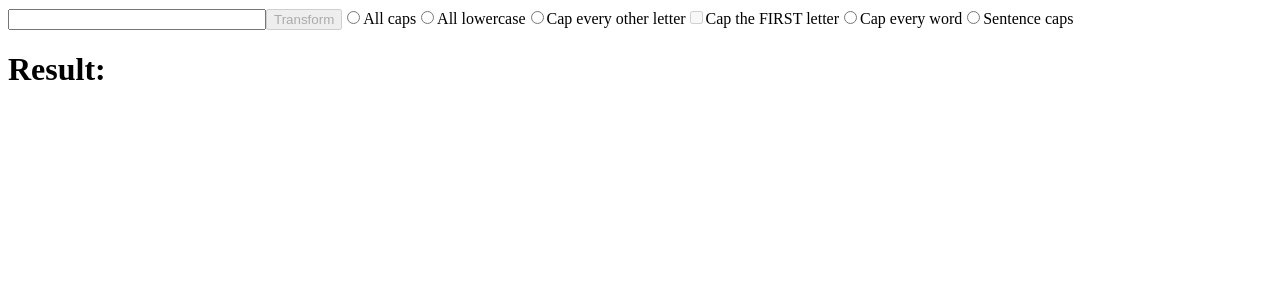
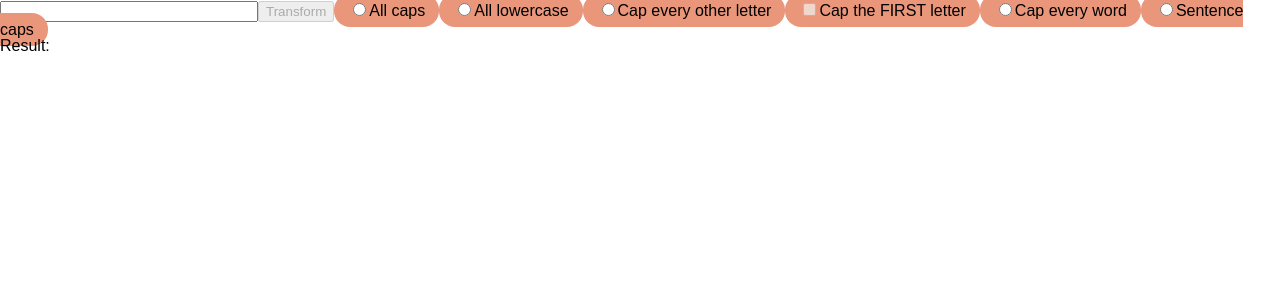
Before and after one commit to letmeeatbrioche/capitalization-app, a Next.js app: page / in a window 1280 px wide. Shown: the top 300 px of the page. Built offline with nearby package versions, Linux system fonts and the light colour scheme.

Commit message:
Add page structuring styles

```diff
--- a/src/app/globals.css
+++ b/src/app/globals.css
@@ -0,0 +1,130 @@
+/* http://meyerweb.com/eric/tools/css/reset/
+   v2.0 | 20110126
+   License: none (public domain)
+*/
+
+html, body, div, span, applet, object, iframe,
+h1, h2, h3, h4, h5, h6, p, blockquote, pre,
+a, abbr, acronym, address, big, cite, code,
+del, dfn, em, img, ins, kbd, q, s, samp,
+small, strike, strong, sub, sup, tt, var,
+b, u, i, center,
+dl, dt, dd, ol, ul, li,
+fieldset, form, label, legend,
+table, caption, tbody, tfoot, thead, tr, th, td,
+article, aside, canvas, details, embed,
+figure, figcaption, footer, header, hgroup,
+menu, nav, output, ruby, section, summary,
+time, mark, audio, video {
+	margin: 0;
+	padding: 0;
+	border: 0;
+	font-size: 100%;
+	font: inherit;
+	vertical-align: baseline;
+}
+/* HTML5 display-role reset for older browsers */
+article, aside, details, figcaption, figure,
+footer, header, hgroup, menu, nav, section {
+	display: block;
+}
+body {
+	line-height: 1;
+}
+ol, ul {
+	list-style: none;
+}
+blockquote, q {
+	quotes: none;
+}
+blockquote:before, blockquote:after,
+q:before, q:after {
+	content: '';
+	content: none;
+}
+table {
+	border-collapse: collapse;
+	border-spacing: 0;
+}
+
+/* MY STYLES */
+body {
+   font-family: sans-serif;
+}
+
+ .container {
+   margin: 40px auto;
+   width: 960px;
+   height: 90vh;
+   background-color: lightgray;
+   border: 1px skyblue solid;
+   /* display: grid; */
+   color: white;
+ }
+
+ .form {
+   background-color: steelblue;
+   height: 100%;
+   border: 1px skyblue solid;
+   display: grid;
+   /* grid-template-areas:
+     'input input . result result'
+     'option option option option option'
+     'transform transform transform transform transform'; */
+   grid-template-columns: repeat(5, 1fr);
+   grid-template-rows: 3fr 1fr 1fr;
+ }
+
+ .user-input {
+   background-color: cyan;
+   border: 1px skyblue solid;
+   /* width: 100%; */
+   /* height: 200px; */
+   /* grid-area: input; */
+   grid-column: 1 / 3;
+ }
+
+ label {
+   justify-self: center;
+   cursor: pointer;
+   background-color: darksalmon;
+   height: 1rem;
+   padding: 8px 14px;
+   /* padding-top: 25px; */
+   border-radius: 1rem;
+   /* text-align:right; */
+ }
+
+ .option {
+   border: 1px skyblue solid;
+   /* grid-area: option; */
+   display: none;
+ }
+
+ .special-option {
+   display: grid;
+ }
+
+ .result {
+   background-color: blue;
+   border: 1px skyblue solid;
+   /* grid-area: result; */
+   /* width: 200px; */
+   /* height: 200px; */
+   grid-column: 4 / span 2;
+ }
+
+ .transform {
+   background-color: aquamarine;
+   border: 1px skyblue solid;
+   /* grid-area: transform; */
+   grid-column: 3 / span 1;
+   justify-self: center;
+   border-radius: 96px;
+   width: 300px;
+   height: 75px;
+ }
+
+ .down-btn {
+   align-self: end;
+ }
```
